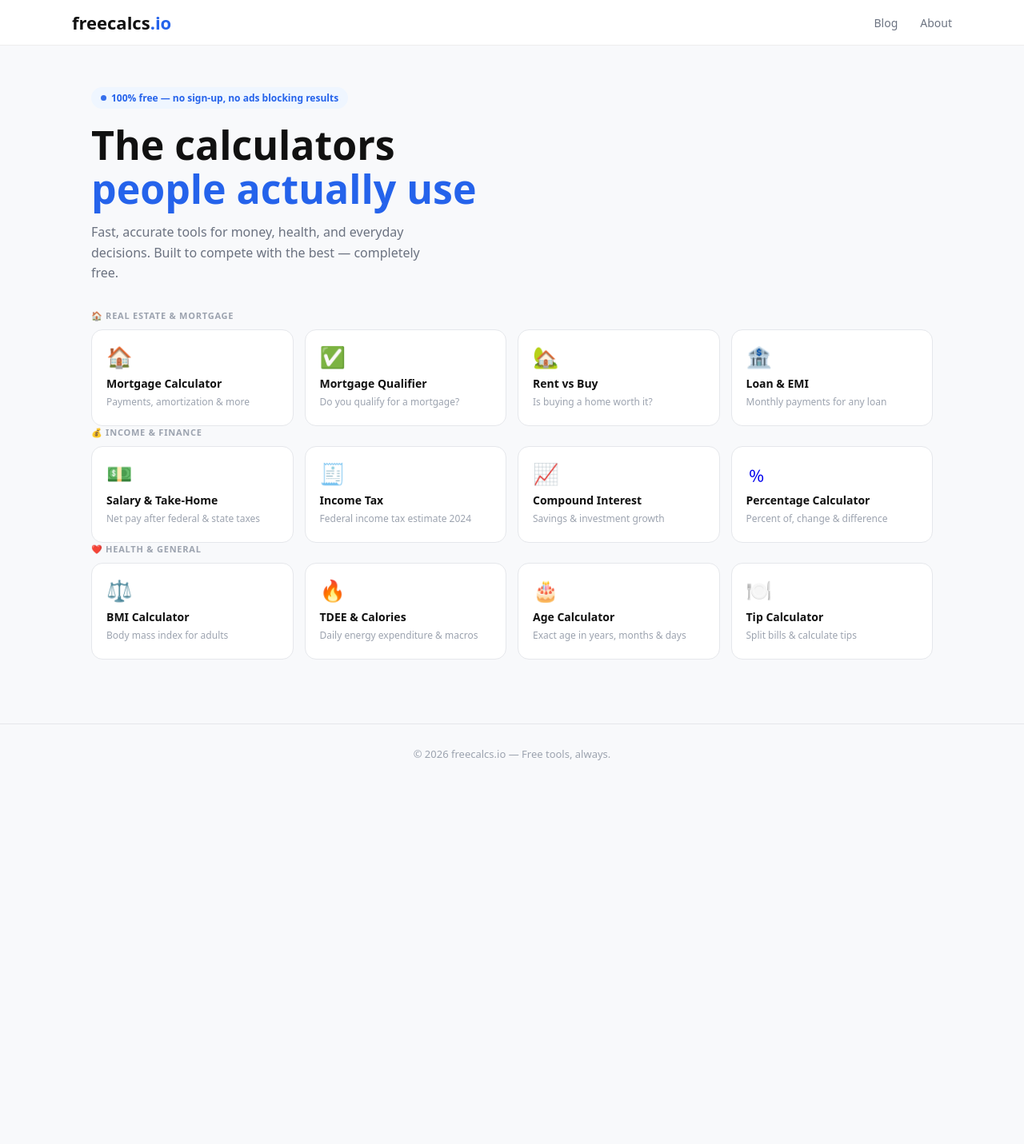
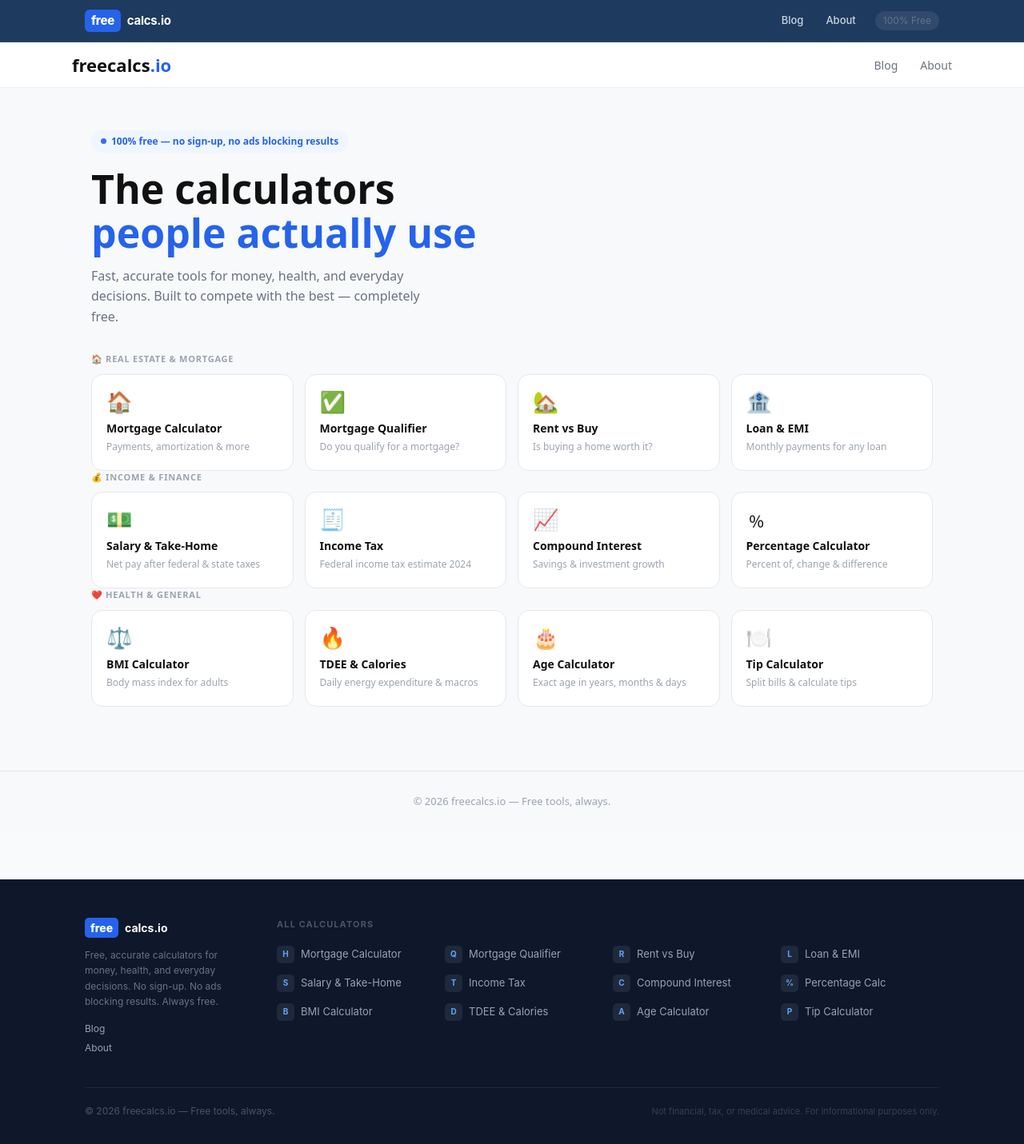
Before and after one commit to Tunjilor/freecalcs, a Next.js app: page / in a window 1280 px wide. Shown: the whole page at 80% size. Before the commit the page ends 980 px from the top, so only its background shows below. Built offline with nearby package versions, Linux system fonts and the light colour scheme.

Commit message:
global nav+footer, BMI calculator, all pages uniform

```diff
--- a/src/app/layout.tsx
+++ b/src/app/layout.tsx
@@ -1,36 +1,122 @@
-import type { Metadata } from "next";
+import type { Metadata } from 'next';
+import './globals.css';
 
 export const metadata: Metadata = {
-  metadataBase: new URL("https://www.freecalcs.io"),
-  title: {
-    default: "Free Calculators — freecalcs.io",
-    template: "%s | freecalcs.io",
-  },
-  description: "Free online calculators for mortgage, salary, BMI, taxes, compound interest and more. Fast, accurate, no sign-up required.",
-  keywords: ["free calculator", "mortgage calculator", "salary calculator", "BMI calculator", "tax calculator", "compound interest calculator"],
-  authors: [{ name: "freecalcs.io" }],
-  creator: "freecalcs.io",
-  publisher: "freecalcs.io",
-  robots: {
-    index: true,
-    follow: true,
-    googleBot: { index: true, follow: true },
-  },
-  openGraph: {
-    type: "website",
-    siteName: "freecalcs.io",
-    locale: "en_US",
-  },
-  twitter: {
-    card: "summary_large_image",
-    site: "@freecalcsio",
-  },
+  metadataBase: new URL('https://www.freecalcs.io'),
+  title: { default: 'Free Calculators -- freecalcs.io', template: '%s | freecalcs.io' },
+  description: 'Free online calculators for mortgage, salary, BMI, taxes, compound interest and more. Fast, accurate, no sign-up required.',
+  keywords: ['free calculator','mortgage calculator','salary calculator','BMI calculator','tax calculator','compound interest calculator','TDEE calculator','loan calculator'],
+  authors: [{ name: 'freecalcs.io' }],
+  creator: 'freecalcs.io',
+  publisher: 'freecalcs.io',
+  robots: { index: true, follow: true, googleBot: { index: true, follow: true } },
+  openGraph: { type: 'website', locale: 'en_US', url: 'https://www.freecalcs.io', siteName: 'freecalcs.io', title: 'Free Calculators -- freecalcs.io', description: 'Free online calculators for mortgage, salary, BMI, taxes, compound interest and more.' },
+  twitter: { card: 'summary_large_image', site: '@freecalcsio', title: 'Free Calculators -- freecalcs.io', description: 'Free online calculators for mortgage, salary, BMI, taxes, compound interest and more.' },
 };
+
+const CALCS = [
+  { name: 'Mortgage Calculator', href: '/mortgage', icon: 'H' },
+  { name: 'Mortgage Qualifier', href: '/qualify', icon: 'Q' },
+  { name: 'Rent vs Buy', href: '/rent-vs-buy', icon: 'R' },
+  { name: 'Loan & EMI', href: '/loan', icon: 'L' },
+  { name: 'Salary & Take-Home', href: '/salary', icon: 'S' },
+  { name: 'Income Tax', href: '/tax', icon: 'T' },
+  { name: 'Compound Interest', href: '/compound-interest', icon: 'C' },
+  { name: 'Percentage Calc', href: '/percentage', icon: '%' },
+  { name: 'BMI Calculator', href: '/bmi', icon: 'B' },
+  { name: 'TDEE & Calories', href: '/tdee', icon: 'D' },
+  { name: 'Age Calculator', href: '/age', icon: 'A' },
+  { name: 'Tip Calculator', href: '/tip', icon: 'P' },
+];
 
 export default function RootLayout({ children }: { children: React.ReactNode }) {
   return (
     <html lang="en">
-      <body>{children}</body>
+      <head>
+        <meta name="viewport" content="width=device-width, initial-scale=1" />
+        <link rel="icon" href="/favicon.ico" />
+      </head>
+      <body style={{ margin: 0, padding: 0, fontFamily: '-apple-system,BlinkMacSystemFont,"Segoe UI",Helvetica,Arial,sans-serif', background: '#f8fafc' }}>
+
+        {/* Global Nav */}
+        <nav style={{ background: '#1e3a5f', borderBottom: '1px solid rgba(255,255,255,.1)', position: 'sticky', top: 0, zIndex: 100 }}>
+          <div style={{ maxWidth: 1100, margin: '0 auto', padding: '0 16px', display: 'flex', alignItems: 'center', justifyContent: 'space-between', height: 52 }}>
+            <a href="/" style={{ textDecoration: 'none', display: 'flex', alignItems: 'center', gap: 8 }}>
+              <span style={{ background: '#2563eb', color: '#fff', fontWeight: 800, fontSize: 15, padding: '3px 8px', borderRadius: 6, letterSpacing: '-0.3px' }}>free</span>
+              <span style={{ color: '#fff', fontWeight: 700, fontSize: 15, letterSpacing: '-0.3px' }}>calcs.io</span>
+            </a>
+            <div style={{ display: 'flex', alignItems: 'center', gap: 4 }}>
+              <a href="/blog" style={{ color: '#cbd5e1', fontSize: 13, fontWeight: 500, textDecoration: 'none', padding: '6px 12px', borderRadius: 8, transition: 'all .15s' }}
+                onMouseEnter={e => (e.currentTarget.style.background = 'rgba(255,255,255,.1)')}
+                onMouseLeave={e => (e.currentTarget.style.background = 'transparent')}>Blog</a>
+              <a href="/about" style={{ color: '#cbd5e1', fontSize: 13, fontWeight: 500, textDecoration: 'none', padding: '6px 12px', borderRadius: 8, transition: 'all .15s' }}
+                onMouseEnter={e => (e.currentTarget.style.background = 'rgba(255,255,255,.1)')}
+                onMouseLeave={e => (e.currentTarget.style.background = 'transparent')}>About</a>
+              <span style={{ color: '#64748b', fontSize: 12, marginLeft: 8, background: 'rgba(255,255,255,.08)', padding: '3px 10px', borderRadius: 20 }}>100% Free</span>
+            </div>
+          </div>
+        </nav>
+
+        {/* Page Content */}
+        <main>{children}</main>
+
+        {/* Global Footer */}
+        <footer style={{ background: '#0f172a', color: '#94a3b8', marginTop: 60 }}>
+          <div style={{ maxWidth: 1100, margin: '0 auto', padding: '48px 16px 32px' }}>
+
+            {/* Top: brand + all calculators */}
+            <div style={{ display: 'grid', gridTemplateColumns: '200px 1fr', gap: 40, marginBottom: 40 }}>
+
+              {/* Brand */}
+              <div>
+                <div style={{ display: 'flex', alignItems: 'center', gap: 8, marginBottom: 12 }}>
+                  <span style={{ background: '#2563eb', color: '#fff', fontWeight: 800, fontSize: 14, padding: '2px 7px', borderRadius: 5 }}>free</span>
+                  <span style={{ color: '#fff', fontWeight: 700, fontSize: 14 }}>calcs.io</span>
+                </div>
+                <p style={{ fontSize: 12, lineHeight: 1.6, margin: '0 0 16px', color: '#64748b' }}>Free, accurate calculators for money, health, and everyday decisions. No sign-up. No ads blocking results. Always free.</p>
+                <div style={{ display: 'flex', flexDirection: 'column', gap: 6 }}>
+                  <a href="/blog" style={{ color: '#94a3b8', fontSize: 12, textDecoration: 'none' }}>Blog</a>
+                  <a href="/about" style={{ color: '#94a3b8', fontSize: 12, textDecoration: 'none' }}>About</a>
+                </div>
+              </div>
+
+              {/* All Calculators */}
+              <div>
+                <p style={{ fontSize: 11, fontWeight: 700, color: '#475569', textTransform: 'uppercase', letterSpacing: '.1em', margin: '0 0 14px' }}>All Calculators</p>
+                <div style={{ display: 'grid', gridTemplateColumns: 'repeat(auto-fill,minmax(170px,1fr))', gap: '6px 12px' }}>
+                  {CALCS.map(c => (
+                    <a key={c.href} href={c.href} style={{ color: '#94a3b8', fontSize: 13, textDecoration: 'none', padding: '4px 0', display: 'flex', alignItems: 'center', gap: 8 }}>
+                      <span style={{ width: 22, height: 22, borderRadius: 5, background: '#1e293b', display: 'flex', alignItems: 'center', justifyContent: 'center', fontSize: 10, fontWeight: 700, color: '#60a5fa', flexShrink: 0 }}>{c.icon}</span>
+                      {c.name}
+                    </a>
+                  ))}
+                </div>
+              </div>
+            </div>
+
+            {/* Bottom bar */}
+            <div style={{ borderTop: '1px solid #1e293b', paddingTop: 20, display: 'flex', justifyContent: 'space-between', alignItems: 'center', flexWrap: 'wrap', gap: 8 }}>
+              <p style={{ fontSize: 12, margin: 0, color: '#475569' }}>
+                &copy; 2026 freecalcs.io &mdash; Free tools, always.
+              </p>
+              <p style={{ fontSize: 11, margin: 0, color: '#334155' }}>
+                Not financial, tax, or medical advice. For informational purposes only.
+              </p>
+            </div>
+          </div>
+        </footer>
+
+        <style>{`
+          *{box-sizing:border-box;}
+          body{-webkit-font-smoothing:antialiased;}
+          a:hover{opacity:.85;}
+          input,select,textarea{font-family:inherit;}
+          @media(max-width:680px){
+            nav .nav-links{display:none;}
+            footer .footer-grid{grid-template-columns:1fr!important;}
+          }
+        `}</style>
+      </body>
     </html>
   );
 }
```
